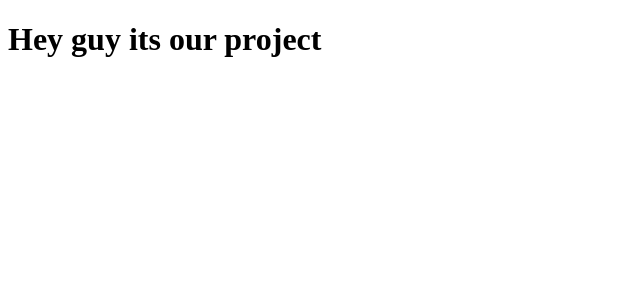
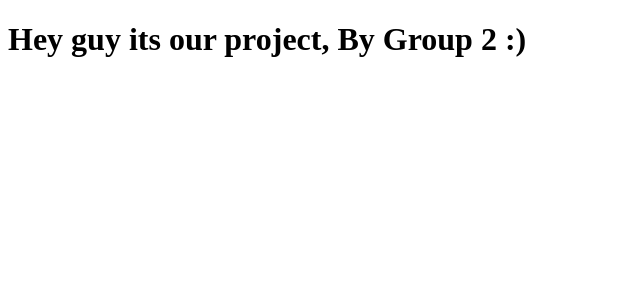
Before and after one commit to ranjeet112-mum/Online-Exam-System-, an Angular app in the folder Online-Exam/: page / in a window 1280 px wide. Shown: the top 300 px of the page, without its empty margins (0-640 px from the left). Built offline with nearby package versions, Linux system fonts and the light colour scheme.

Commit message:
firstBranch

```diff
--- a/Online-Exam/src/app/app.component.html
+++ b/Online-Exam/src/app/app.component.html
@@ -1 +1 @@
-<h1>Hey guy its our project</h1>
+<h1>Hey guy its our project, By Group 2 :)</h1>
```
